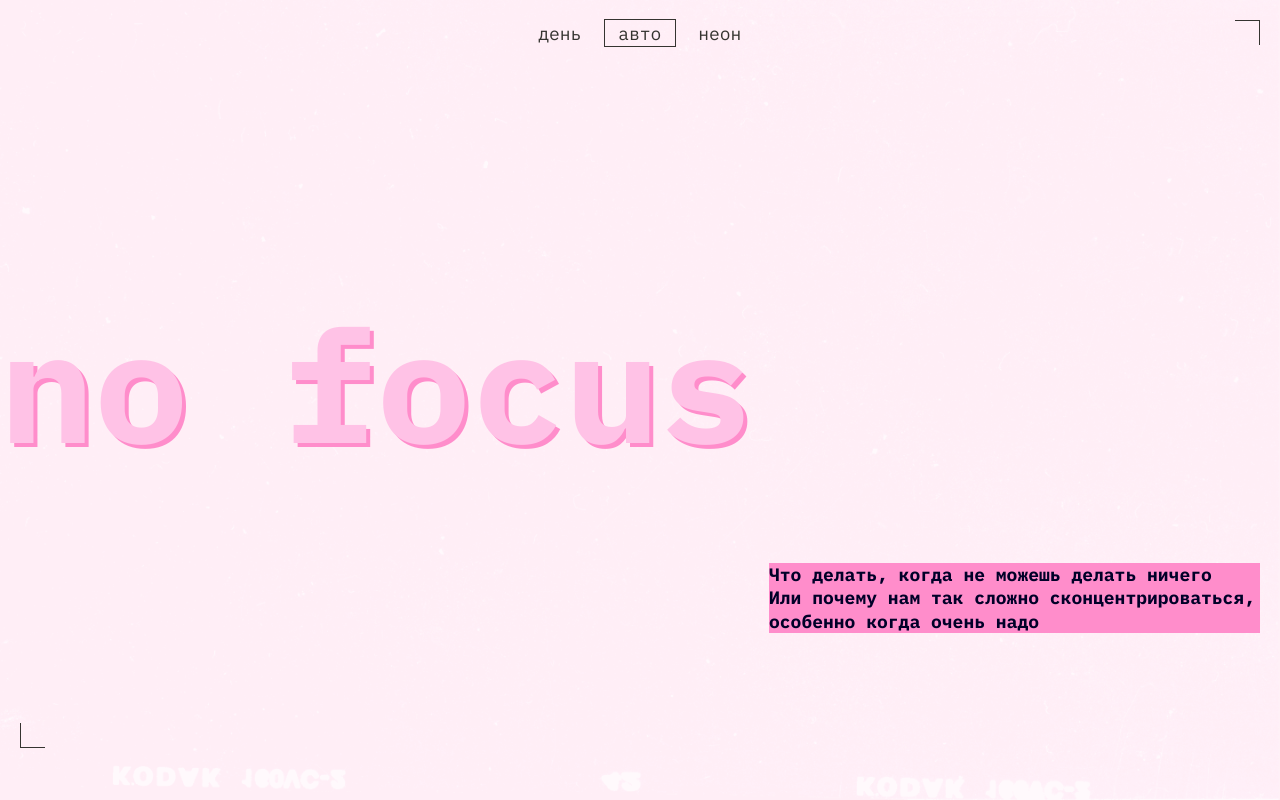
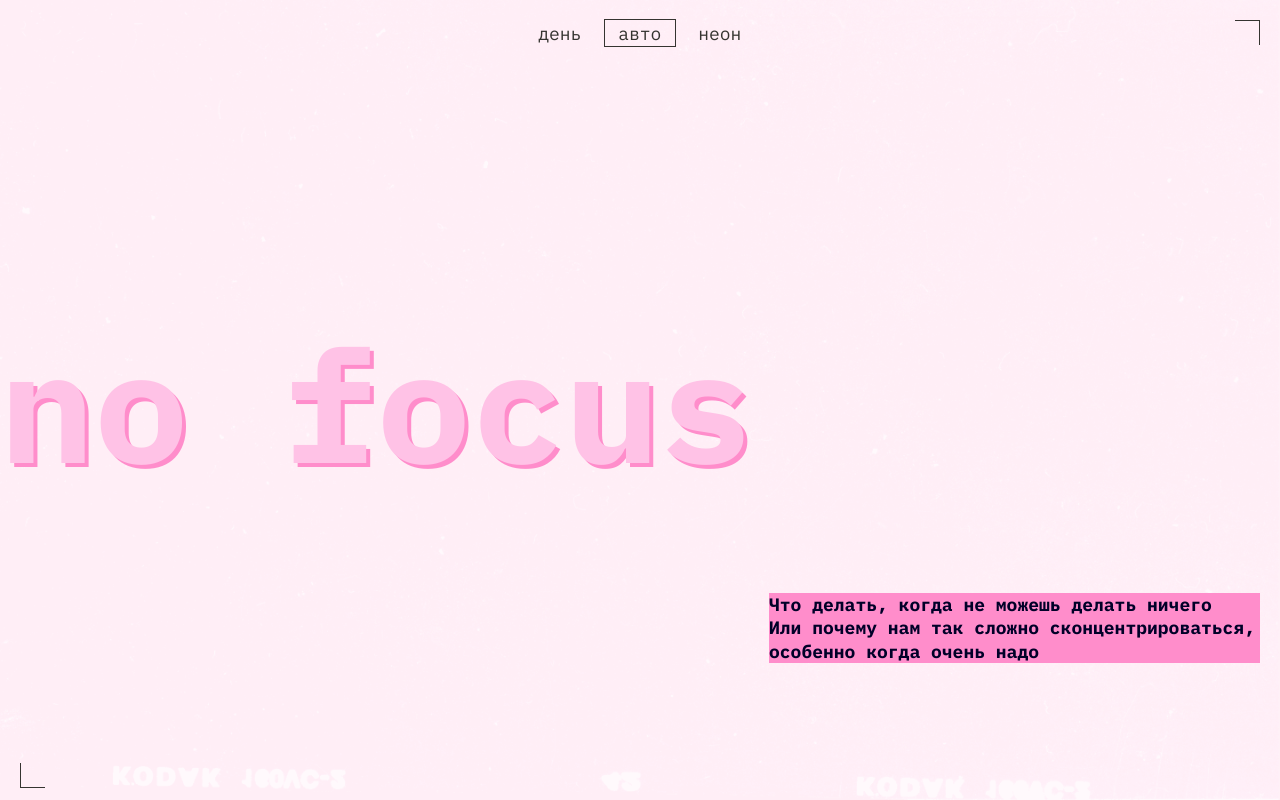
Before and after one commit to ElenaFoxy/slozhno-sosredotochitsya, a plain HTML site: page index.html in a window 1280 px wide. Shown: the top 800 px of the page. Drawn offline with Linux system fonts and the light colour scheme.

Commit message:
Проект 3 4 вариант на проверку

```diff
--- a/styles/dark.css
+++ b/styles/dark.css
@@ -15,18 +15,7 @@
 }
 
 /* Остальные стили */
-@media (prefers-color-scheme: light) {
-  :root {
-  --main-font: 'IBM Plex mono';
-  --bg-color: #ffeef6;
-  --title-color: #353430;
-  --accent-color: #FF8DCB;
-  --text-color: #353430;
-  --focus-color:  #FFC2E6;
-  --bg-image: url(../images/cover-image-light.png);
-  --rec-color: var(--bg-color);
-  }
-}
+
 
 .page.theme_dark {
   /* сохраните этот селектор в приведённом виде.
--- a/styles/light.css
+++ b/styles/light.css
@@ -15,7 +15,18 @@
 }
 
 /* Остальные стили */
-
+@media (prefers-color-scheme: light) {
+  :root {
+  --main-font: 'IBM Plex mono';
+  --bg-color: #ffeef6;
+  --title-color: #353430;
+  --accent-color: #FF8DCB;
+  --text-color: #353430;
+  --focus-color:  #FFC2E6;
+  --bg-image: url(../images/cover-image-light.png);
+  --rec-color: var(--bg-color);
+  }
+}
 
 .page.theme_light {
   /* сохраните этот селектор в приведённом виде.
--- a/styles/style.css
+++ b/styles/style.css
@@ -64,7 +64,7 @@
   grid-template-rows: 1fr min-content 1fr;
   height: 100hmin;
   /*block-size: 100vh;*/
-  min-height: 648px;
+  min-height: 668px;
 }
 
 
@@ -306,7 +306,7 @@ button:disabled {
   }
 
   .header, .footer {
-    min-height: 984px;
+    min-height: 1024px;
   }
 
   .footer {
@@ -397,7 +397,7 @@ button:disabled {
 
 @media (width >= 1024px) {
   .header, .footer {
-    min-height: 728px;
+    min-height: 768px;
   }
 
   .main_title_middle {
@@ -406,8 +406,12 @@ button:disabled {
     margin-bottom: -10px;
   }
 
-  .main_title {
+  .main_title_middle {
     margin-top: 30px;
+  }
+
+  .main_picture {
+    margin-top: 80px;
   }
 
   .main_article_middle {
```
